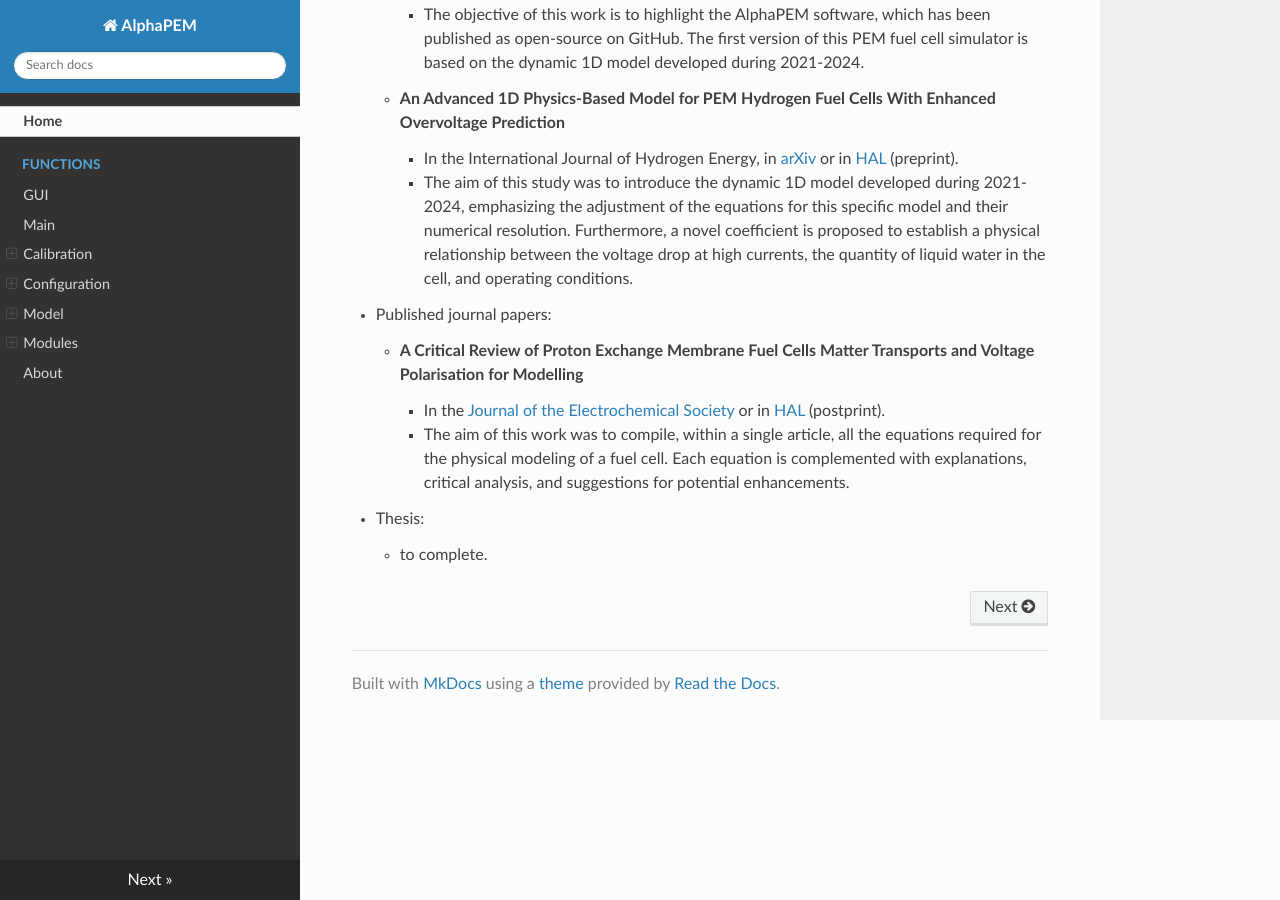
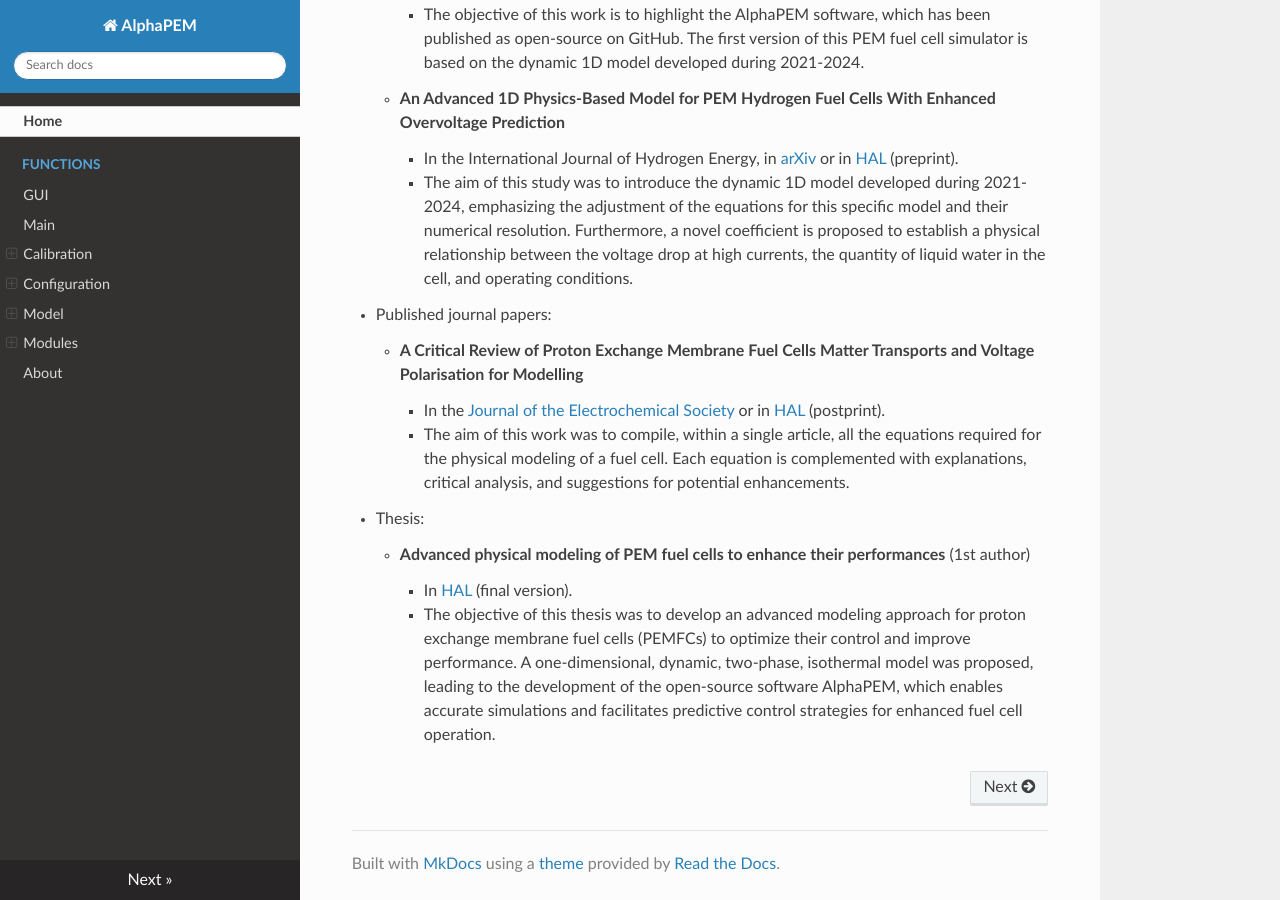
Before and after one commit to gassraphael/AlphaPEM, an MkDocs documentation site: the page built from docs/index.md, in a window 1280 px wide and 900 px high, scrolled down 1453 px. Built offline with MkDocs 1.6.1, drawn with Linux system fonts in a browser that asks for light colours; nearby versions of some CDN libraries.

Commit message:
thesis manuscript is added to the README file

```diff
--- a/docs/index.md
+++ b/docs/index.md
@@ -64,4 +64,6 @@ The detailed model description and simulation results can be found in the follow
 		- The aim of this work was to compile, within a single article, all the equations required for the physical modeling of a fuel cell. Each equation is complemented with explanations, critical analysis, and suggestions for potential enhancements.
 
 - Thesis:
-	- to complete.
+	- **Advanced physical modeling of PEM fuel cells to enhance their performances** (1st author)
+		- In [HAL](https://hal.science/tel-04923016) (final version).
+		- The objective of this thesis was to develop an advanced modeling approach for proton exchange membrane fuel cells (PEMFCs) to optimize their control and improve performance. A one-dimensional, dynamic, two-phase, isothermal model was proposed, leading to the development of the open-source software AlphaPEM, which enables accurate simulations and facilitates predictive control strategies for enhanced fuel cell operation.
```
